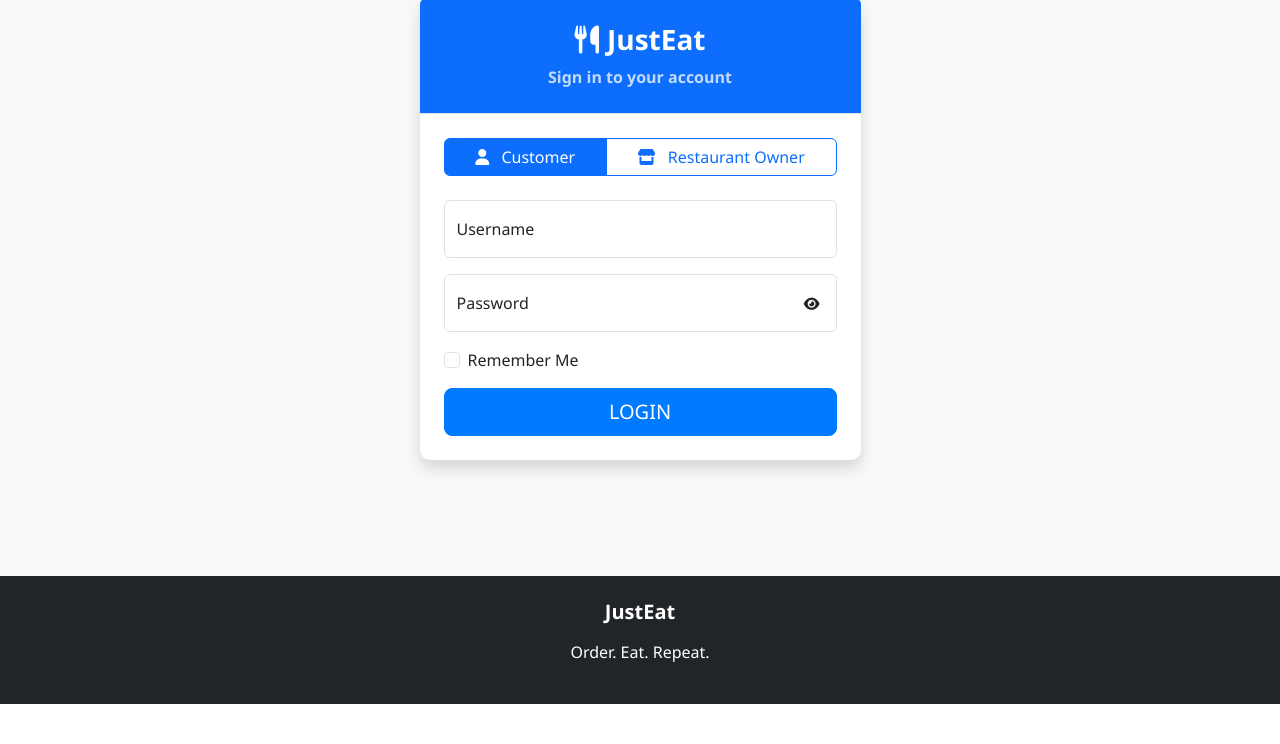
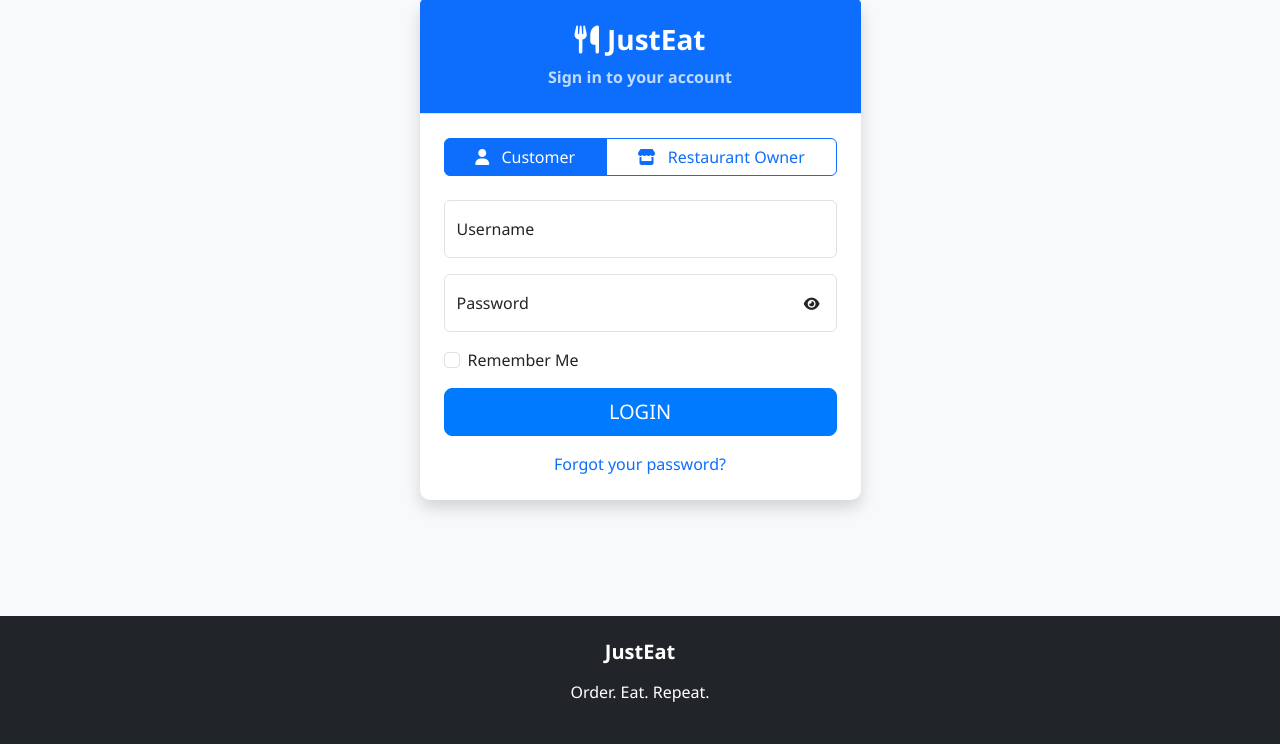
Before and after one commit to Shivam-2310/food-delivery, a Flask app: a page that uses app/templates/auth/login.html in a window 1280 px wide. Shown: the part 135-879 px from the top of the page. Before the commit the page ends 839 px from the top, so only its background shows below. Run offline with Flask 3, Linux system fonts and the light colour scheme; data that the repository does not hold is empty; some libraries are stand-ins or nearby versions.

Commit message:
feat: added/fixed forgot password logic

```diff
--- a/app/controllers/auth_controller.py
+++ b/app/controllers/auth_controller.py
@@ -104,7 +104,7 @@ def reset_password(token):
         flash("YOUR PASSWORD HAS BEEN RESET SUCCESSFULLY.", "success")
         return redirect(url_for('auth.login'))
 
-    return render_template('auth/reset_password.html', form=form)
+    return render_template('auth/reset_password.html', form=form, token=token)
 
 @bp.route('/change_password', methods=['GET', 'POST'])
 @login_required
--- a/app/templates/auth/login.html
+++ b/app/templates/auth/login.html
@@ -66,6 +66,9 @@
                         <div class="d-grid">
                             {{ form.submit(class="btn btn-primary btn-lg") }}
                         </div>
+                        <div class="text-center mt-3">
+                            <a href="{{ url_for('auth.reset_password_request') }}">Forgot your password?</a>
+                        </div>
                     </form>
                 </div>
             </div>
```
